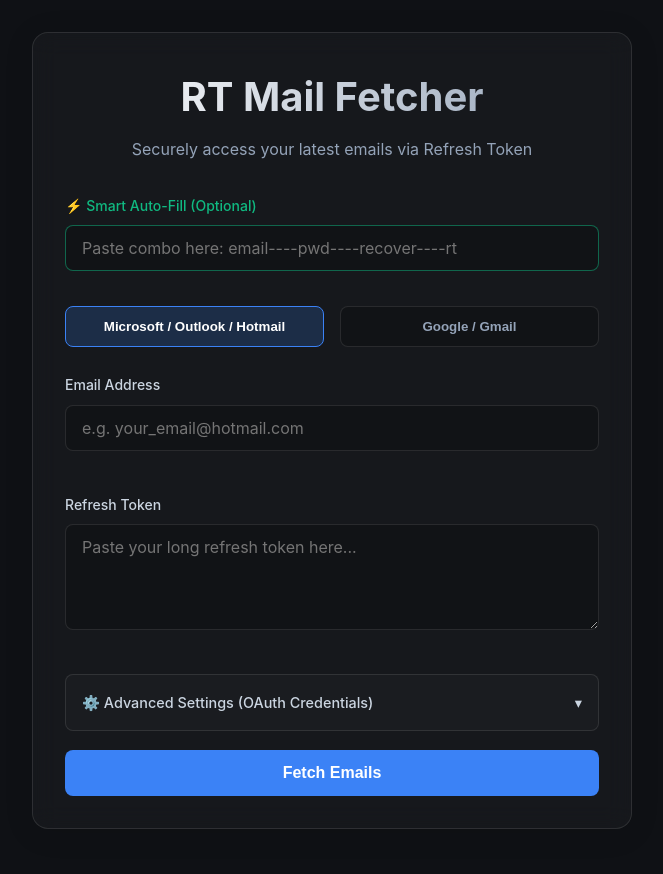
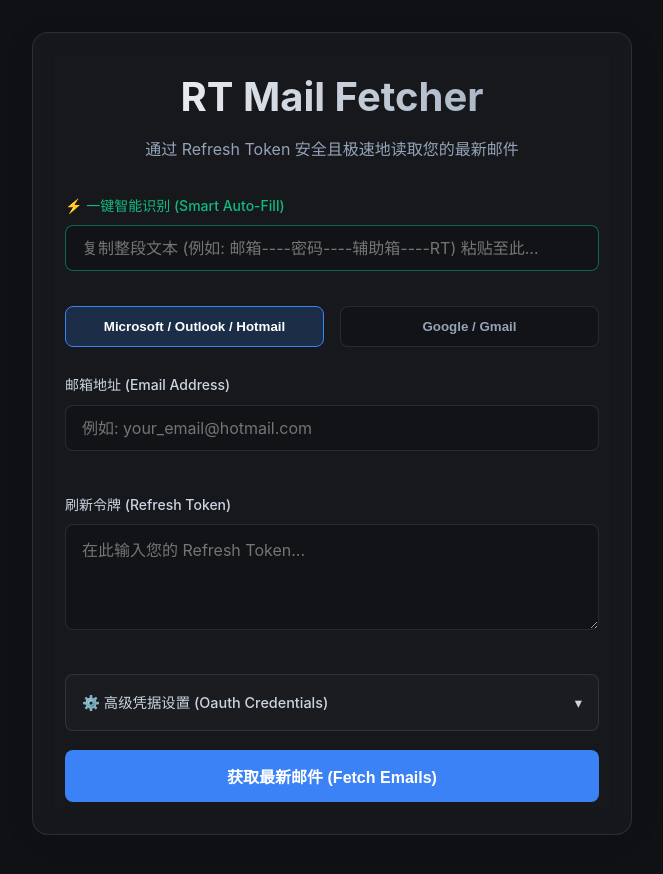
Before and after one commit to wair56/rtmail-helper, a Next.js app: page / in a window 1280 px wide. Shown: the top 874 px of the page, without its empty margins (308-971 px from the left). Built offline with nearby package versions, Linux system fonts and the light colour scheme.

Commit message:
feat: localize UI components to Chinese and English bilingual

```diff
--- a/app/page.tsx
+++ b/app/page.tsx
@@ -16,12 +16,11 @@
       const parts = val.split('----').map(p => p.trim());
       if (parts.length >= 2) {
         setEmail(parts[0]);
-        // Usually, the RT is the last part
+        // 通常最后一个元素是 RT
         setRefreshToken(parts[parts.length - 1]);
         return;
       }
     }
-    // If not a combo string, just set the value normally based on context
   };
 
   const [loading, setLoading] = useState(false);
@@ -50,11 +49,11 @@
       const json = await res.json();
 
       if (!res.ok) {
-        let errorMsg = json.error || 'Failed to fetch emails.';
+        let errorMsg = json.error || '获取邮件失败 (Failed to fetch emails)。';
         if (json.details && json.details.error_description) {
-          errorMsg += `\nDetailed Error: ${json.details.error_description}`;
+          errorMsg += `\n详细报错 (Error): ${json.details.error_description}`;
         } else if (json.details) {
-          errorMsg += `\nDetails: ${JSON.stringify(json.details)}`;
+          errorMsg += `\n报错详情 (Details): ${JSON.stringify(json.details)}`;
         }
         throw new Error(errorMsg);
       }
@@ -71,16 +70,16 @@
     <main style={{ padding: '2rem', display: 'flex', flexDirection: 'column', alignItems: 'center', minHeight: '100vh' }}>
       <div className="glass-panel animate-fade-in" style={{ width: '100%', maxWidth: '600px', padding: '2rem', marginBottom: '2rem' }}>
         <h1 className="title">RT Mail Fetcher</h1>
-        <p className="subtitle">Securely access your latest emails via Refresh Token</p>
+        <p className="subtitle">通过 Refresh Token 安全且极速地读取您的最新邮件</p>
 
         <form onSubmit={handleSubmit} style={{ display: 'flex', flexDirection: 'column', gap: '1.2rem' }}>
 
           <div className="input-group" style={{ marginBottom: '1rem' }}>
-            <label className="input-label" htmlFor="smart_paste" style={{ color: 'var(--success)' }}>⚡ Smart Auto-Fill (Optional)</label>
+            <label className="input-label" htmlFor="smart_paste" style={{ color: 'var(--success)' }}>⚡ 一键智能识别 (Smart Auto-Fill)</label>
             <input
               id="smart_paste"
               className="input-field"
-              placeholder="Paste combo here: email----pwd----recover----rt"
+              placeholder="复制整段文本 (例如: 邮箱----密码----辅助箱----RT) 粘贴至此..."
               onChange={(e) => handleSmartPaste(e.target.value)}
               style={{ borderColor: 'rgba(16, 185, 129, 0.5)' }}
             />
@@ -116,12 +115,12 @@
           </div>
 
           <div className="input-group">
-            <label className="input-label" htmlFor="email">Email Address</label>
+            <label className="input-label" htmlFor="email">邮箱地址 (Email Address)</label>
             <input
               id="email"
               type="email"
               className="input-field"
-              placeholder={provider === 'microsoft' ? "e.g. your_email@hotmail.com" : "e.g. your_email@gmail.com"}
+              placeholder={provider === 'microsoft' ? "例如: your_email@hotmail.com" : "例如: your_email@gmail.com"}
               value={email}
               onChange={(e) => setEmail(e.target.value)}
               required
@@ -129,11 +128,11 @@
           </div>
 
           <div className="input-group">
-            <label className="input-label" htmlFor="rt">Refresh Token</label>
+            <label className="input-label" htmlFor="rt">刷新令牌 (Refresh Token)</label>
             <textarea
               id="rt"
               className="input-field"
-              placeholder="Paste your long refresh token here..."
+              placeholder="在此输入您的 Refresh Token..."
               rows={4}
               value={refreshToken}
               onChange={(e) => setRefreshToken(e.target.value)}
@@ -147,33 +146,33 @@
               style={{ display: 'flex', justifyContent: 'space-between', cursor: 'pointer', color: '#cbd5e1', fontSize: '0.9rem', fontWeight: 500 }}
               onClick={() => setShowAdvanced(!showAdvanced)}
             >
-              <span>⚙️ Advanced Settings (OAuth Credentials)</span>
+              <span>⚙️ 高级凭据设置 (Oauth Credentials)</span>
               <span>{showAdvanced ? '▴' : '▾'}</span>
             </div>
 
             {showAdvanced && (
               <div style={{ display: 'flex', flexDirection: 'column', gap: '1rem', marginTop: '1rem', animation: 'fadeIn 0.3s ease forwards' }}>
                 <p style={{ fontSize: '0.8rem', color: '#94a3b8' }}>
-                  If left blank, the system will use a built-in generic Client ID. Providing your own is recommended for stability.
+                  如果您留空，系统将自动使用内置的灰产通用 Client ID 发起提取。如果您有特定的 Oauth 应用也可以在此覆写。
                 </p>
                 <div className="input-group" style={{ marginBottom: 0 }}>
-                  <label className="input-label" htmlFor="client_id">Custom Client ID</label>
+                  <label className="input-label" htmlFor="client_id">自定义 Client ID</label>
                   <input
                     id="client_id"
                     type="text"
                     className="input-field"
-                    placeholder="Optional"
+                    placeholder="选填 (Optional)"
                     value={customClientId}
                     onChange={(e) => setCustomClientId(e.target.value)}
                   />
                 </div>
                 <div className="input-group" style={{ marginBottom: 0 }}>
-                  <label className="input-label" htmlFor="client_secret">Custom Client Secret</label>
+                  <label className="input-label" htmlFor="client_secret">自定义 Client Secret</label>
                   <input
                     id="client_secret"
                     type="password"
                     className="input-field"
-                    placeholder="Optional"
+                    placeholder="选填 (Optional)"
                     value={customClientSecret}
                     onChange={(e) => setCustomClientSecret(e.target.value)}
                   />
@@ -184,14 +183,14 @@
 
           <button type="submit" className="btn" disabled={loading} style={{ background: provider === 'google' ? 'var(--success)' : 'var(--accent)' }}>
             {loading ? (
-              <><span className="spinner"></span> Fetching Emails...</>
+              <><span className="spinner"></span> 正在为您拉取... (Fetching)</>
             ) : (
-              'Fetch Emails'
+              '获取最新邮件 (Fetch Emails)'
             )}
           </button>
 
           {error && (
-            <div style={{ color: 'var(--error)', background: 'rgba(239, 68, 68, 0.1)', padding: '1rem', borderRadius: '8px', border: '1px solid rgba(239, 68, 68, 0.2)', fontSize: '0.9rem', marginTop: '0.5rem' }}>
+            <div style={{ color: 'var(--error)', background: 'rgba(239, 68, 68, 0.1)', padding: '1rem', borderRadius: '8px', border: '1px solid rgba(239, 68, 68, 0.2)', fontSize: '0.9rem', marginTop: '0.5rem', whiteSpace: 'pre-wrap' }}>
               ⚠️ {error}
             </div>
           )}
@@ -200,7 +199,7 @@
 
       {emails.length > 0 && (
         <div style={{ width: '100%', maxWidth: '800px', display: 'flex', flexDirection: 'column', gap: '1rem' }}>
-          <h2 style={{ fontSize: '1.5rem', fontWeight: 600, color: '#fff', marginBottom: '1rem', paddingLeft: '0.5rem' }}>Latest Emails ({emails.length})</h2>
+          <h2 style={{ fontSize: '1.5rem', fontWeight: 600, color: '#fff', marginBottom: '1rem', paddingLeft: '0.5rem' }}>最新收件箱 (Latest Emails): {emails.length} 封</h2>
 
           {emails.map((mail, idx) => (
             <div key={mail.id} className="glass-panel animate-fade-in" style={{ padding: '1.5rem', animationDelay: `${idx * 0.05}s` }}>
```
